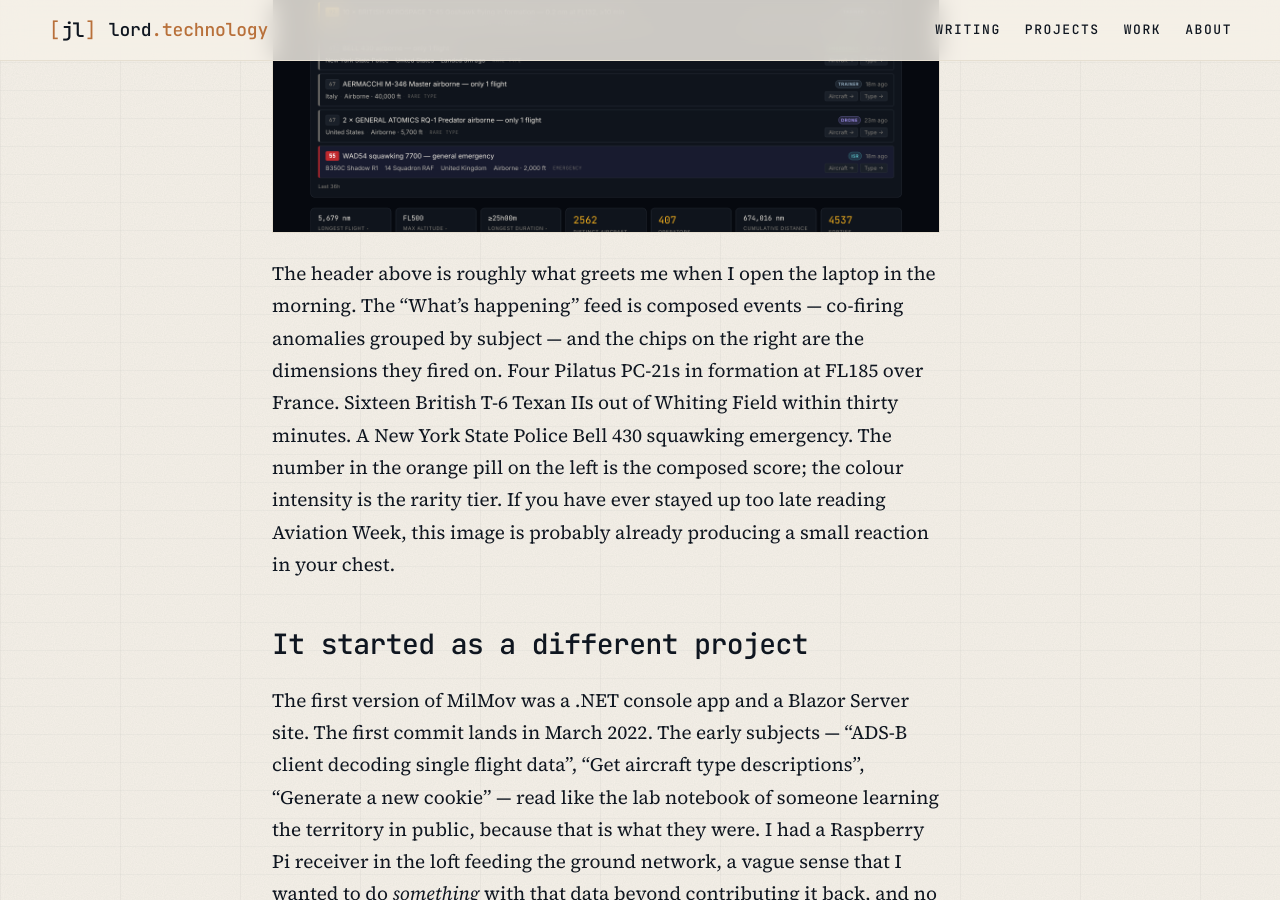
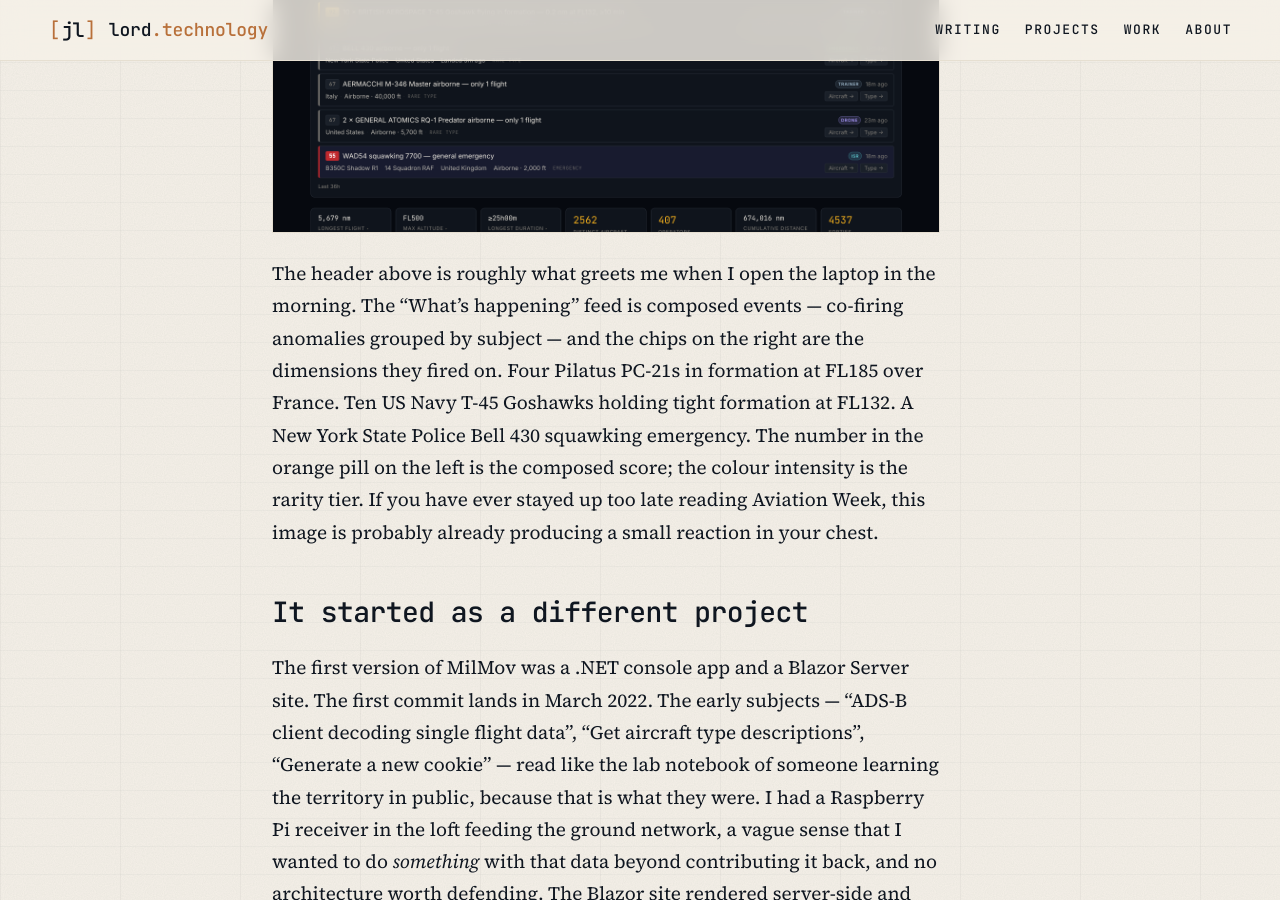
Before and after one commit to jamie-lord/Lord.technology, a Jekyll site: the page built from _posts/2026-05-21-the-military-aircraft-tracker-i-built-for-an-audience-of-one.md, in a window 1280 px wide and 900 px high, scrolled down 2070 px. Built offline with Jekyll 4.4.1, drawn with Linux system fonts in a browser that asks for light colours.

Commit message:
Fix MilMov post caption: T-45 Goshawks are US Navy, not British

```diff
--- a/_posts/2026-05-21-the-military-aircraft-tracker-i-built-for-an-audience-of-one.md
+++ b/_posts/2026-05-21-the-military-aircraft-tracker-i-built-for-an-audience-of-one.md
@@ -31,7 +31,7 @@ The current numbers, on the day I am writing this:
 
 ![MilMov daily brief](/uploads/milmov-daily-brief.png)
 
-The header above is roughly what greets me when I open the laptop in the morning. The "What's happening" feed is composed events — co-firing anomalies grouped by subject — and the chips on the right are the dimensions they fired on. Four Pilatus PC-21s in formation at FL185 over France. Sixteen British T-6 Texan IIs out of Whiting Field within thirty minutes. A New York State Police Bell 430 squawking emergency. The number in the orange pill on the left is the composed score; the colour intensity is the rarity tier. If you have ever stayed up too late reading Aviation Week, this image is probably already producing a small reaction in your chest.
+The header above is roughly what greets me when I open the laptop in the morning. The "What's happening" feed is composed events — co-firing anomalies grouped by subject — and the chips on the right are the dimensions they fired on. Four Pilatus PC-21s in formation at FL185 over France. Ten US Navy T-45 Goshawks holding tight formation at FL132. A New York State Police Bell 430 squawking emergency. The number in the orange pill on the left is the composed score; the colour intensity is the rarity tier. If you have ever stayed up too late reading Aviation Week, this image is probably already producing a small reaction in your chest.
 
 ## It started as a different project
 
```
